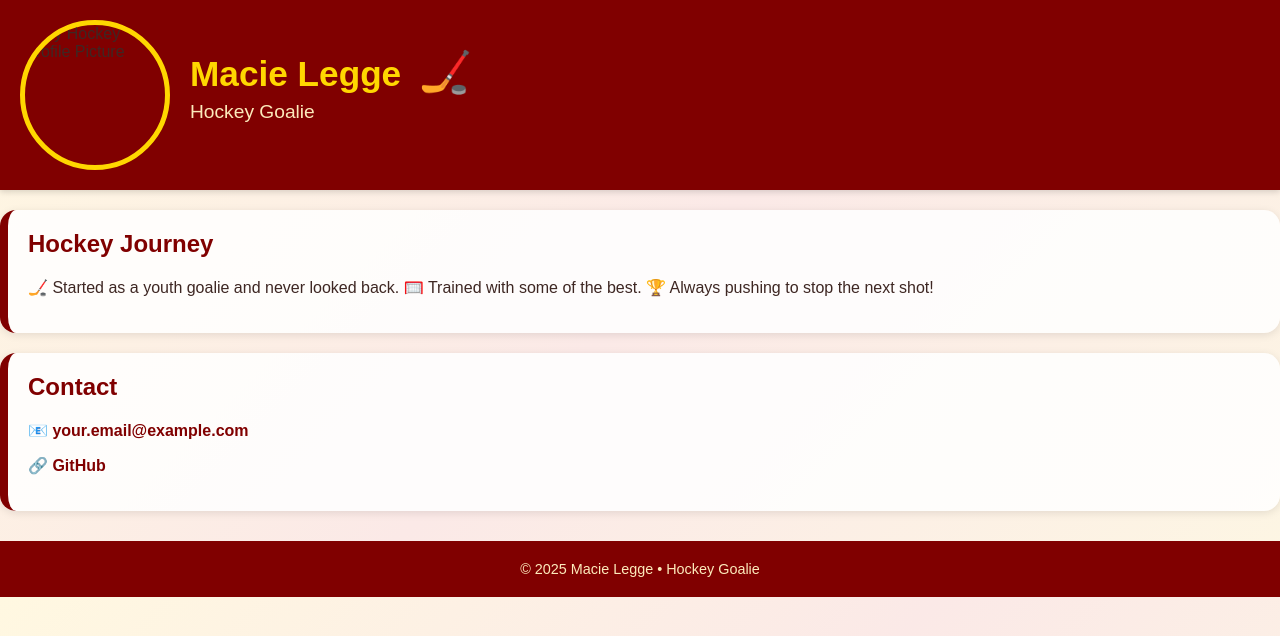
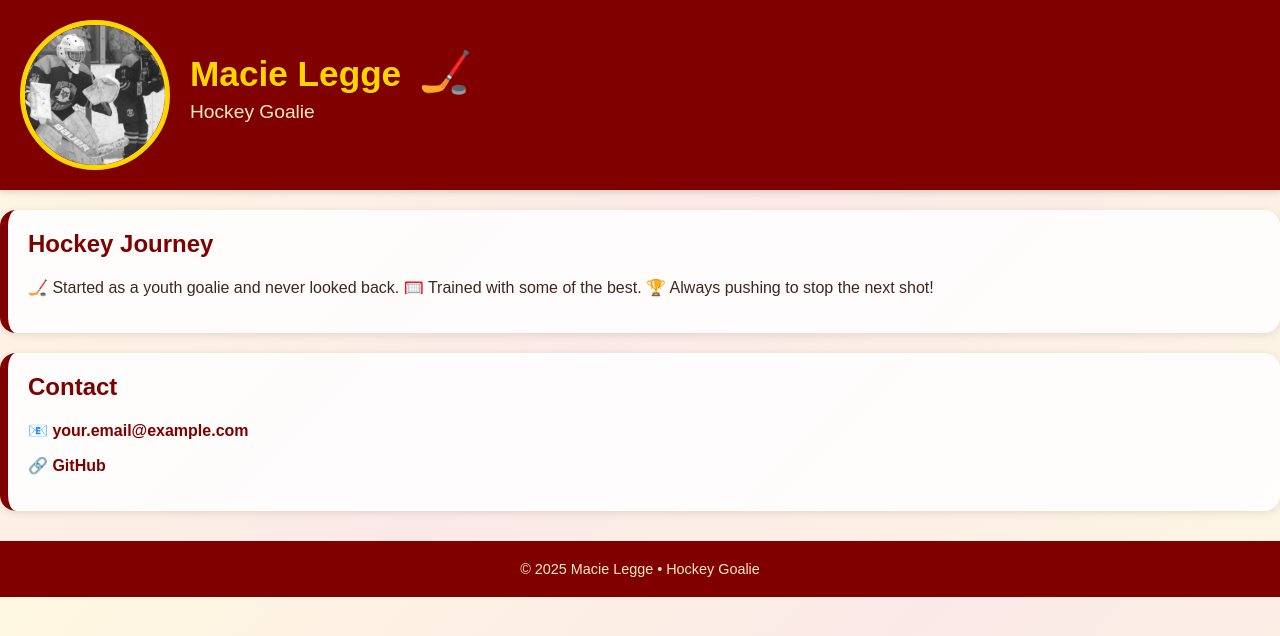
Before and after one commit to maccie67/67, a plain HTML site: page index.html in a window 1280 px wide. Drawn offline with Linux system fonts and the light colour scheme.

Commit message:
Update index.html

```diff
--- a/index.html
+++ b/index.html
@@ -92,7 +92,7 @@
 
   <header>
     <!-- Profile Picture -->
-    <img src="hockey-profile.jpeg" alt="My Hockey Profile Picture">
+    <img src="IMG_6641.jpeg" alt="My Hockey Profile Picture">
     <div>
       <h1>Macie Legge <span class="hockey-icon">🏒</span></h1>
       <p class="tagline">Hockey Goalie</p>
```
